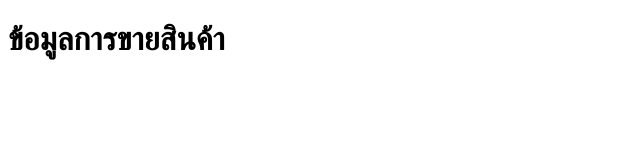
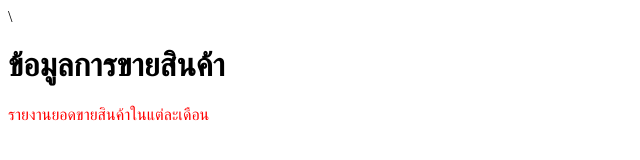
Before and after one commit to balltheerayut/B-Project, a plain HTML site: page index.html in a window 1280 px wide. Shown: the whole page, without its empty margins (0-640 px from the left). Drawn offline with Linux system fonts and the light colour scheme.

Commit message:
add report sale

```diff
--- a/index.html
+++ b/index.html
@@ -3,9 +3,15 @@
 <head>
     <meta charset="UTF-8">
     <meta name="viewport" content="width=>, initial-scale=1.0">
-    <title>Document</title>
+    <title>Document</title>\
+    <style>
+        p{
+            color: red;
+        }
+    </style>
 </head>
 <body>
     <h1>ข้อมูลการขายสินค้า</h1>
+    <p>รายงานยอดขายสินค้าในแต่ละเดือน</p>
 </body>
 </html>
```
